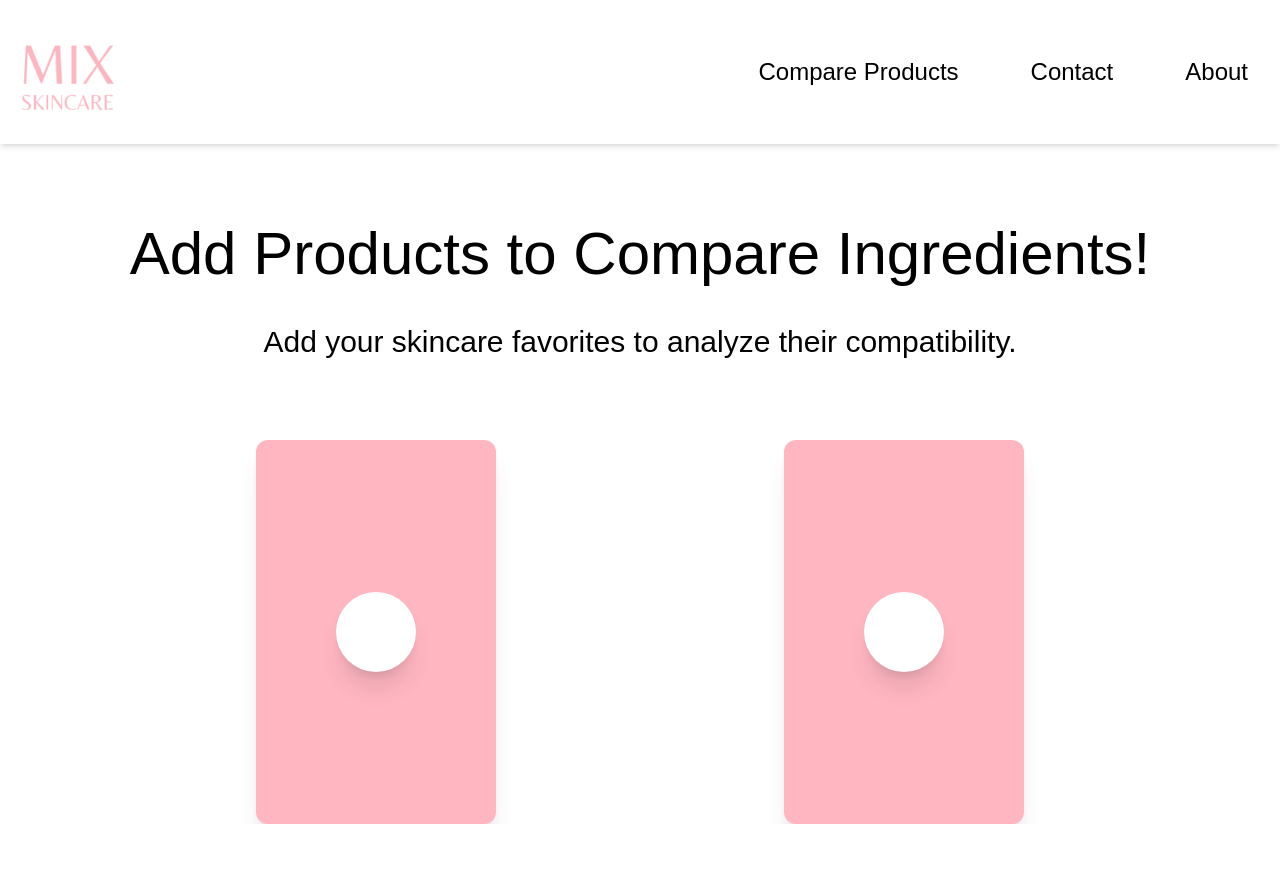
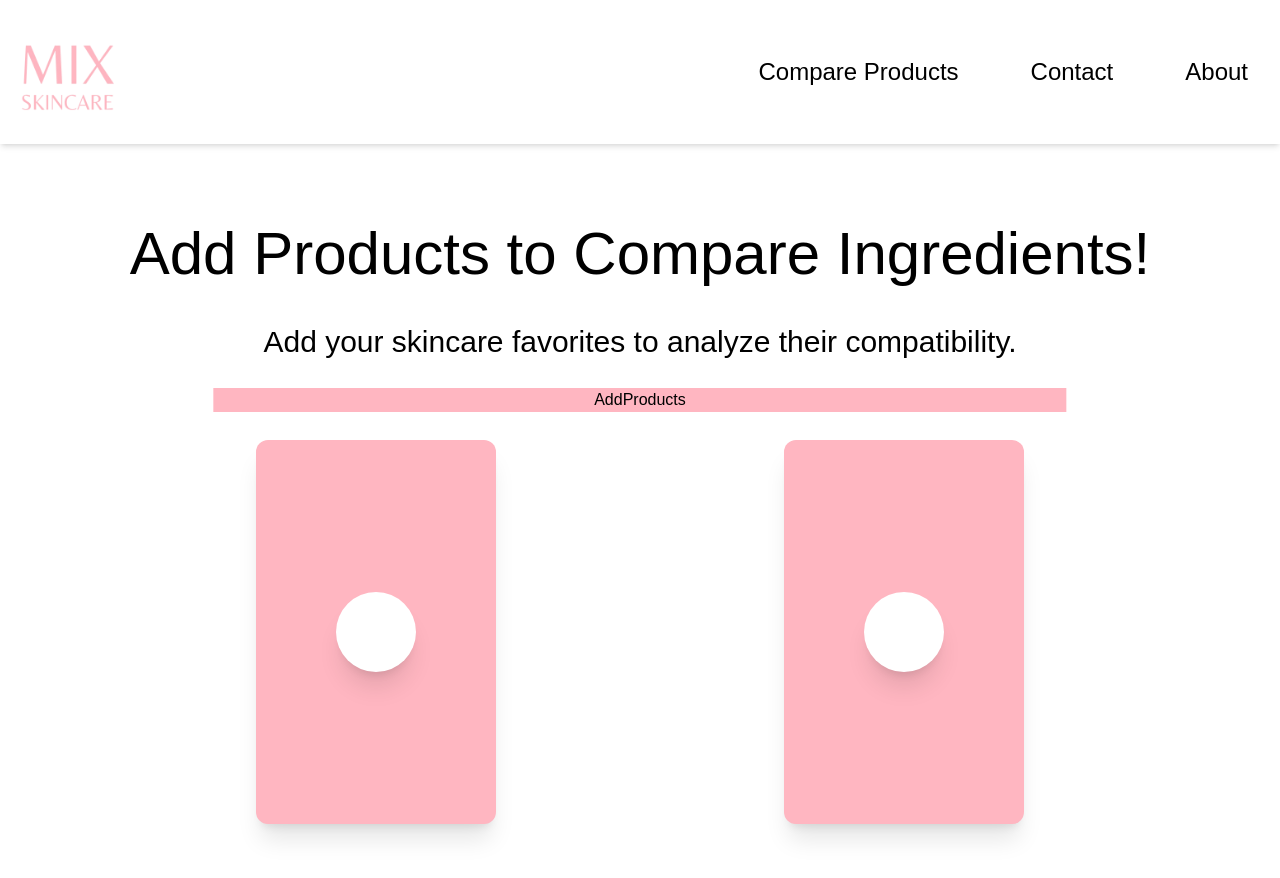
Before and after one commit to giadaunger/MixSkincareFrontend, a React (Vite) app: page /compare in a window 1280 px wide. Shown: the top 878 px of the page. Before the commit the page ends 824 px from the top, so only its background shows below. Built offline with nearby package versions, Linux system fonts and the light colour scheme; some icons are missing; a web font is replaced by a local one.

Commit message:
Added a new component for searching and adding products to the product cards

```diff
--- /dev/null
+++ b/src/components/AddProducts.jsx
@@ -0,0 +1,9 @@
+import React from "react";
+
+function AddProducts() {
+  return (
+    <div>AddProducts</div>
+  );
+}
+
+export default AddProducts;
--- a/src/pages/CompareProducts.jsx
+++ b/src/pages/CompareProducts.jsx
@@ -1,10 +1,17 @@
-import React from "react";
+import React, { useState } from "react";
 import { Plus } from "@styled-icons/evaicons-solid/Plus";
+import AddProducts from "../components/AddProducts";
 
 function CompareProducts() {
+  const [addProduct, setAddProduct] = useState(false);
+
   return (
-    <div>
-      <div className="relative w-5/6 mx-auto">
+    <div className="h-screen">
+      <div className="z-10 bg-[#ffb6c1] md:w-4/6 mx-auto flex items-center justify-center absolute top-1/2 left-1/2 transform -translate-x-1/2 -translate-y-1/2">
+        <AddProducts />
+      </div>
+      <div className="z-0">
+        <div className="w-5/6 mx-auto">
           <div className="w-full mx-auto text-center mt-20">
               <h2 className="text-4xl min-[500px]:text-5xl md:text-6xl mb-4 min-[500px]:mb-10">Add Products to Compare Ingredients!</h2>
               <p className="text-xl min-[500px]:text-2xl md:text-3xl mb-10 min-[500px]:mb-20">Add your skincare favorites to analyze their compatibility.</p>
@@ -26,6 +33,7 @@ function CompareProducts() {
           </div>
         </div>
       </div>
+    </div>
   );
 }
 
```
Lines whose indentation alone changed are shown as unchanged.
